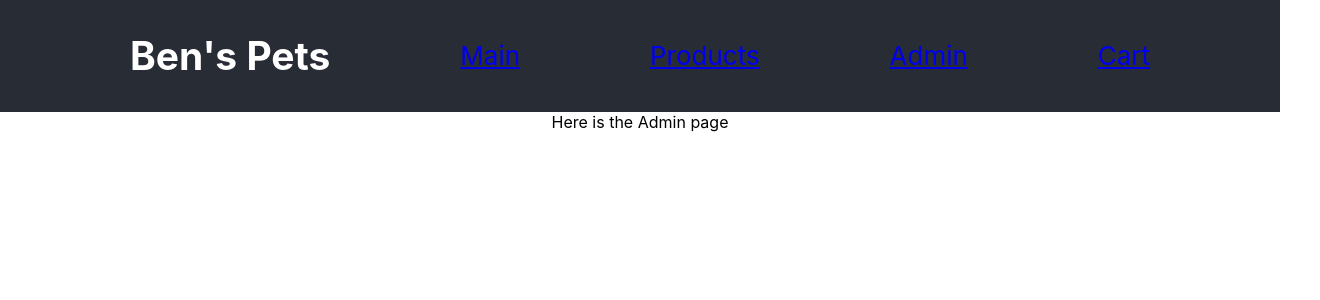
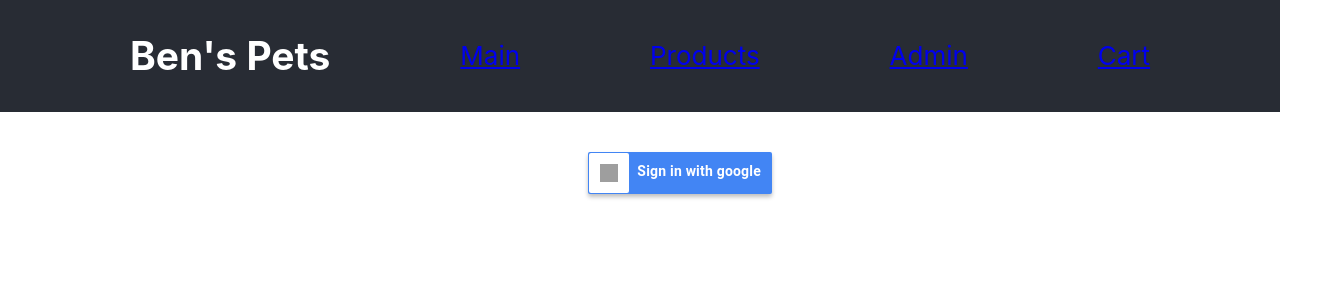
Before and after one commit to Free-Code-Camp-Seoul/2020-10-project, a React (Create React App) app: page /admin in a window 1280 px wide. Shown: the top 300 px of the page, 1320 px wide, since content can reach past the window. Built offline with nearby package versions, Linux system fonts and the light colour scheme; grey boxes are pictures that could not be loaded.

Commit message:
Add google login button, user model, login view

```diff
--- a/src/Admin/Admin.js
+++ b/src/Admin/Admin.js
@@ -1,5 +1,23 @@
 import React from "react";
+import { Route, Switch, useLocation } from "react-router-dom";
+import { useAuthenticated } from "./models/AdminUser";
+import Login from "./Login";
 
 export default function Admin() {
-  return <div>Here is the Admin page</div>;
+  const authenticated = useAuthenticated();
+  const { pathname: current } = useLocation();
+
+  return (
+    <>
+      {authenticated ? (
+        <Switch>
+          <Route path={`${current}`}>
+            <div>Here is the Admin page</div>
+          </Route>
+        </Switch>
+      ) : (
+        <Login />
+      )}
+    </>
+  );
 }
--- /dev/null
+++ b/src/Admin/Login.css
@@ -0,0 +1,8 @@
+
+
+.login__container {
+    display: flex;
+    width: 100%;
+    margin: 40px;
+    justify-content: center;
+}
--- /dev/null
+++ b/src/Admin/Login.js
@@ -0,0 +1,11 @@
+import React from "react";
+import "./Login.css";
+import GoogleSigninButton from "./components/GoogleSigninButton";
+
+const Login = () => (
+  <div className="login__container">
+    <GoogleSigninButton />
+  </div>
+);
+
+export default Login;
--- /dev/null
+++ b/src/Admin/components/GoogleSigninButton.css
@@ -0,0 +1,51 @@
+:root {
+  --white: #fff;
+  --google-btn__primary: #4285f4;
+  --google-btn__active: #1669f2;
+}
+
+.google-btn {
+  width: 184px;
+  height: 42px;
+  background-color: var(--google-btn__primary);
+  border-radius: 2px;
+  box-shadow: 0 3px 4px 0 rgba(0, 0, 0, 0.25);
+}
+
+.google-btn:hover {
+  box-shadow: 0 0 6px var(--google-btn__primary);
+  cursor: pointer;
+}
+
+.google-btn:active {
+  background: var(--google-btn__active);
+}
+
+.google-btn__icon-wrapper {
+  position: absolute;
+  margin-top: 1px;
+  margin-left: 1px;
+  width: 40px;
+  height: 40px;
+  border-radius: 2px;
+  background-color: var(--white);
+  text-align: left;
+}
+
+.google-btn__icon {
+  position: absolute;
+  margin-top: 11px;
+  margin-left: 11px;
+  width: 18px;
+  height: 18px;
+}
+.google-btn__text {
+  float: right;
+  margin: 11px 11px 0 0;
+  color: var(--white);
+  font-size: 14px;
+  letter-spacing: 0.2px;
+  font-family: "Roboto";
+}
+
+@import url(https://fonts.googleapis.com/css?family=Roboto:500);
--- /dev/null
+++ b/src/Admin/components/GoogleSigninButton.js
@@ -0,0 +1,27 @@
+import React from "react";
+import "./GoogleSigninButton.css";
+
+const GoogleSigninButton = () => (
+  <>
+    <link
+      rel="stylesheet"
+      type="text/css"
+      href="//fonts.googleapis.com/css?family=Open+Sans"
+    />
+
+    <div class="google-btn">
+      <div class="google-btn__icon-wrapper">
+        <img
+          class="google-btn__icon"
+          alt="google logo"
+          src="https://upload.wikimedia.org/wikipedia/commons/5/53/Google_%22G%22_Logo.svg"
+        />
+      </div>
+      <p class="google-btn__text">
+        <b>Sign in with google</b>
+      </p>
+    </div>
+  </>
+);
+
+export default GoogleSigninButton;
--- /dev/null
+++ b/src/Admin/models/AdminUser.js
@@ -0,0 +1 @@
+export const useAuthenticated = () => false;
```
